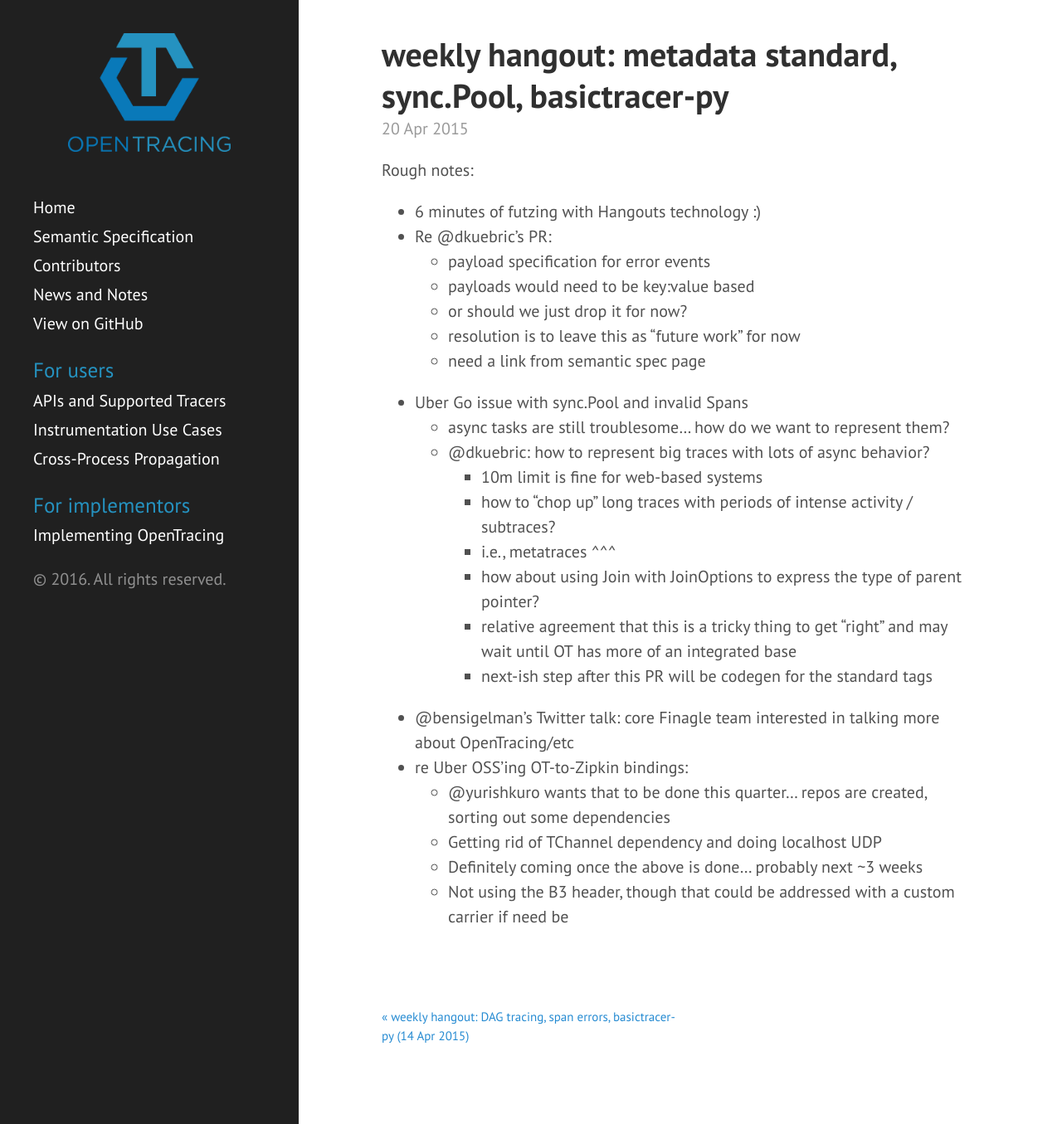
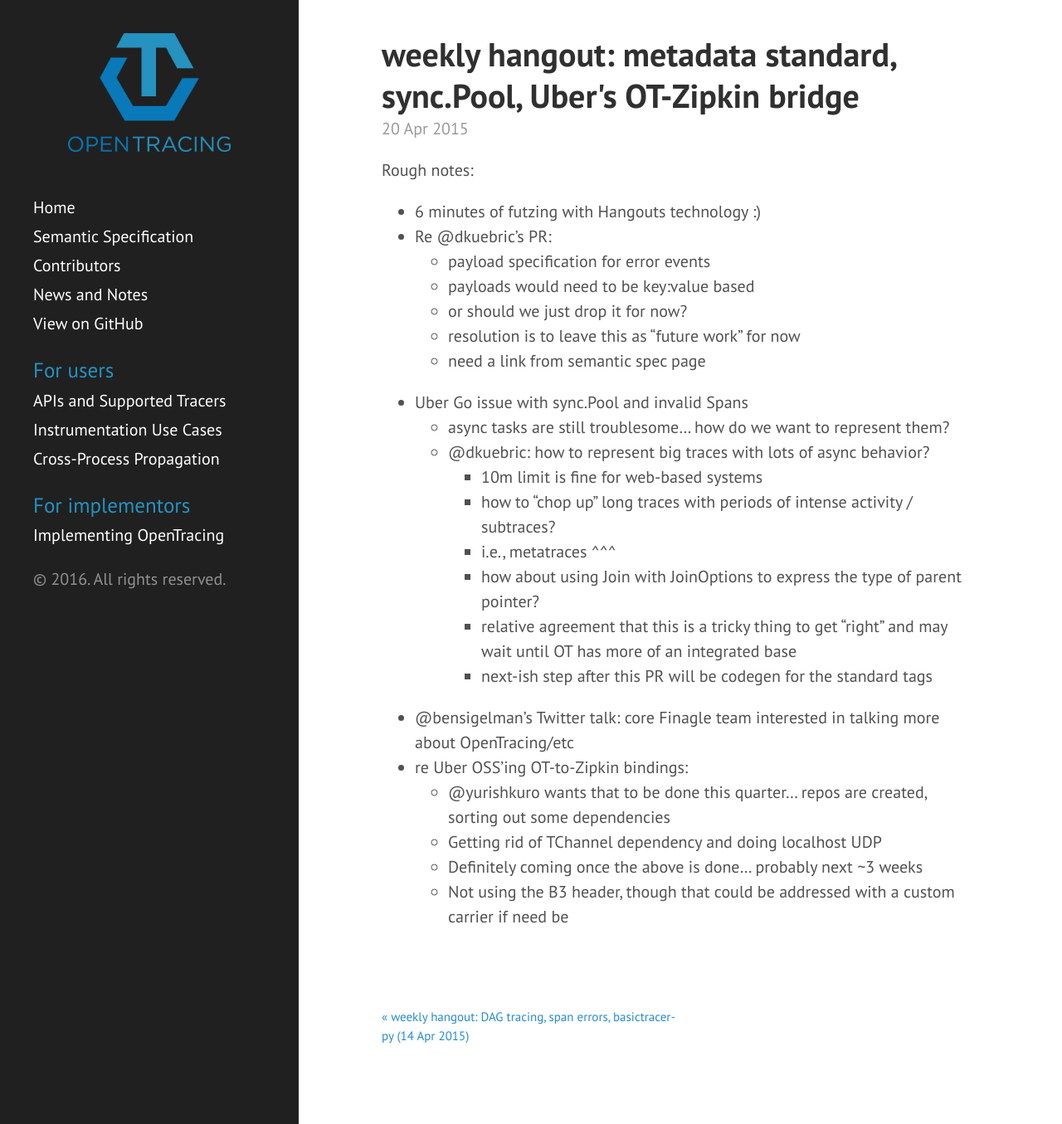
Before and after one commit to opentracing/opentracing.io, a Jekyll site: the page built from _posts/2015-04-20-weekly-hangout.md, in a window 1280 px wide and 1355 px high. Shown: the whole window at 83% size. Built offline with Jekyll 4.4.1, drawn with Linux system fonts in a browser that asks for light colours.

Commit message:
fix summary

```diff
--- a/_posts/2015-04-20-weekly-hangout.md
+++ b/_posts/2015-04-20-weekly-hangout.md
@@ -1,6 +1,6 @@
 ---
 layout: post
-title: "weekly hangout: metadata standard, sync.Pool, basictracer-py"
+title: "weekly hangout: metadata standard, sync.Pool, Uber's OT-Zipkin bridge"
 ---
 
 Rough notes:
```
